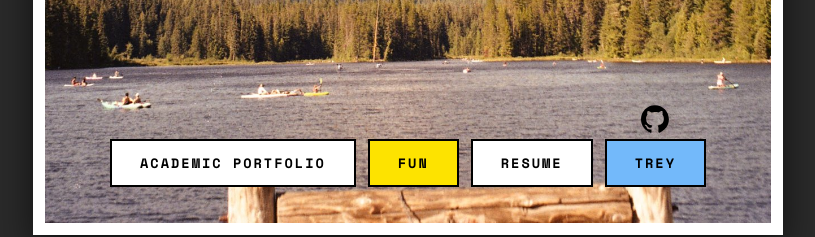
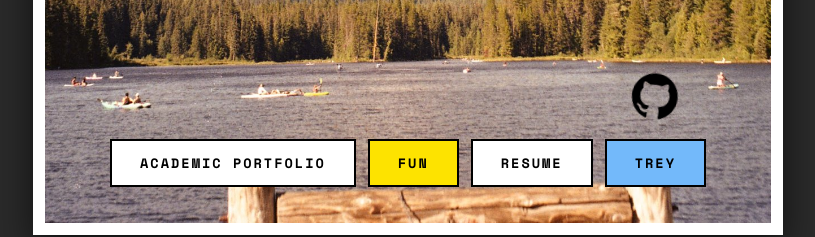
Before and after one commit to trey-vibe-coder/carrillo-portfolio, a React (Vite) app: page / in a window 1280 px wide. Shown: the part 533-770 px from the top of the page, without its empty margins (232-1047 px from the left). Built offline with nearby package versions, Linux system fonts and the light colour scheme.

Commit message:
feat: GitHub icon — bigger (46px), higher position, bouncing spin animation
Co-Authored-By: Claude Sonnet 4.6 <noreply@anthropic.com>

```diff
--- a/src/pages/Home.jsx
+++ b/src/pages/Home.jsx
@@ -72,9 +72,10 @@ export default function Home() {
                 target="_blank"
                 rel="noopener noreferrer"
                 onClick={handleNavClick}
-                style={{ position: 'absolute', bottom: '100%', left: '50%', transform: 'translateX(-50%)', marginBottom: '6px', display: 'flex' }}
+                className="github-icon-link"
+                style={{ position: 'absolute', bottom: '100%', left: '50%', transform: 'translateX(-50%)', marginBottom: '14px', display: 'flex' }}
               >
-                <svg viewBox="0 0 98 96" style={{ width: '28px', height: '28px', fill: '#000000' }} xmlns="http://www.w3.org/2000/svg">
+                <svg viewBox="0 0 98 96" style={{ width: '46px', height: '46px', fill: '#000000' }} xmlns="http://www.w3.org/2000/svg">
                   <path fillRule="evenodd" clipRule="evenodd" d="M48.854 0C21.839 0 0 22 0 49.217c0 21.756 13.993 40.172 33.405 46.69 2.427.49 3.316-1.059 3.316-2.362 0-1.141-.08-5.052-.08-9.127-13.59 2.934-16.42-5.867-16.42-5.867-2.184-5.704-5.42-7.17-5.42-7.17-4.448-3.015.324-3.015.324-3.015 4.934.326 7.523 5.052 7.523 5.052 4.367 7.496 11.404 5.378 14.235 4.074.404-3.178 1.699-5.378 3.074-6.6-10.839-1.141-22.243-5.378-22.243-24.283 0-5.378 1.94-9.778 5.014-13.2-.485-1.222-2.184-6.275.486-13.038 0 0 4.125-1.304 13.426 5.052a46.97 46.97 0 0 1 12.214-1.63c4.125 0 8.33.571 12.213 1.63 9.302-6.356 13.427-5.052 13.427-5.052 2.67 6.763.97 11.816.485 13.038 3.155 3.422 5.015 7.822 5.015 13.2 0 18.905-11.404 23.06-22.324 24.283 1.78 1.548 3.316 4.481 3.316 9.126 0 6.6-.08 11.897-.08 13.526 0 1.304.89 2.853 3.316 2.364 19.412-6.52 33.405-24.935 33.405-46.691C97.707 22 75.788 0 48.854 0z"/>
                 </svg>
               </a>
--- a/src/styles/styles.css
+++ b/src/styles/styles.css
@@ -92,6 +92,21 @@ body { width: 100vw; min-height: 100vh; overflow-x: hidden; font-family: 'Inter'
 .btn-white { background: #ffffff; color: #000000; border: 2px solid #000; } .btn-white:hover { background: #e0e0e0; }
 .btn-yellow { background: #FDE300; color: #000000; border: 2px solid #000; } .btn-yellow:hover { background: #e6cc00; }
 .btn-blue { background: #73B9FA; color: #000000; border: 2px solid #000; } .btn-blue:hover { background: #5aa3e6; }
+
+@keyframes github-bounce {
+  0%, 100% { transform: translateX(-50%) translateY(0) rotate(0deg); }
+  25%       { transform: translateX(-50%) translateY(-6px) rotate(-8deg); }
+  50%       { transform: translateX(-50%) translateY(-10px) rotate(0deg); }
+  75%       { transform: translateX(-50%) translateY(-6px) rotate(8deg); }
+}
+.github-icon-link {
+    animation: github-bounce 2s ease-in-out infinite;
+}
+.github-icon-link:hover {
+    animation: none;
+    transform: translateX(-50%) scale(1.2);
+    filter: drop-shadow(0 0 6px rgba(0,0,0,0.4));
+}
 
 /* === PORTFOLIO VIEW === */
 #portfolio-view {
```
